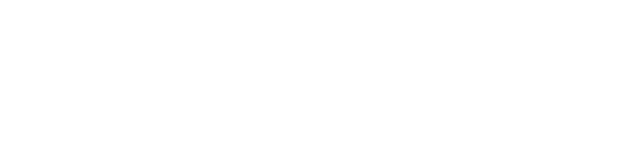
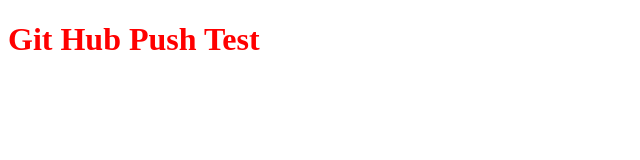
Before and after one commit to hninthetds501/My-Portfolio, a plain HTML site: page index.html in a window 1280 px wide. Shown: the whole page, without its empty margins (0-640 px from the left). Drawn offline with Linux system fonts and the light colour scheme.

Commit message:
add index code and style code

```diff
--- a/index.html
+++ b/index.html
@@ -3,9 +3,10 @@
 <head>
     <meta charset="UTF-8">
     <meta name="viewport" content="width=device-width, initial-scale=1.0">
+    <link rel="stylesheet" href="style.css">
     <title>Document</title>
 </head>
 <body>
-
+    <h1>Git Hub Push Test</h1>
 </body>
 </html>
--- a/style.css
+++ b/style.css
@@ -0,0 +1,3 @@
+h1{
+    color:red;
+}
```
